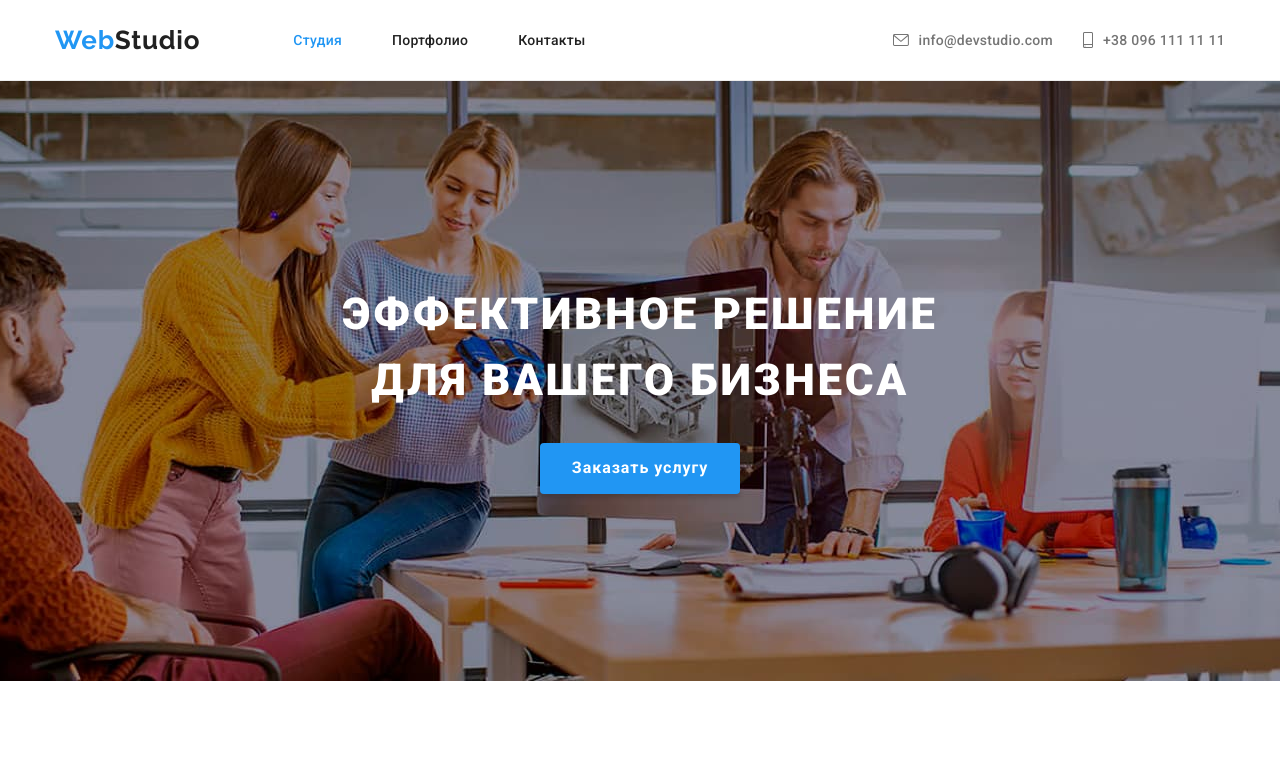
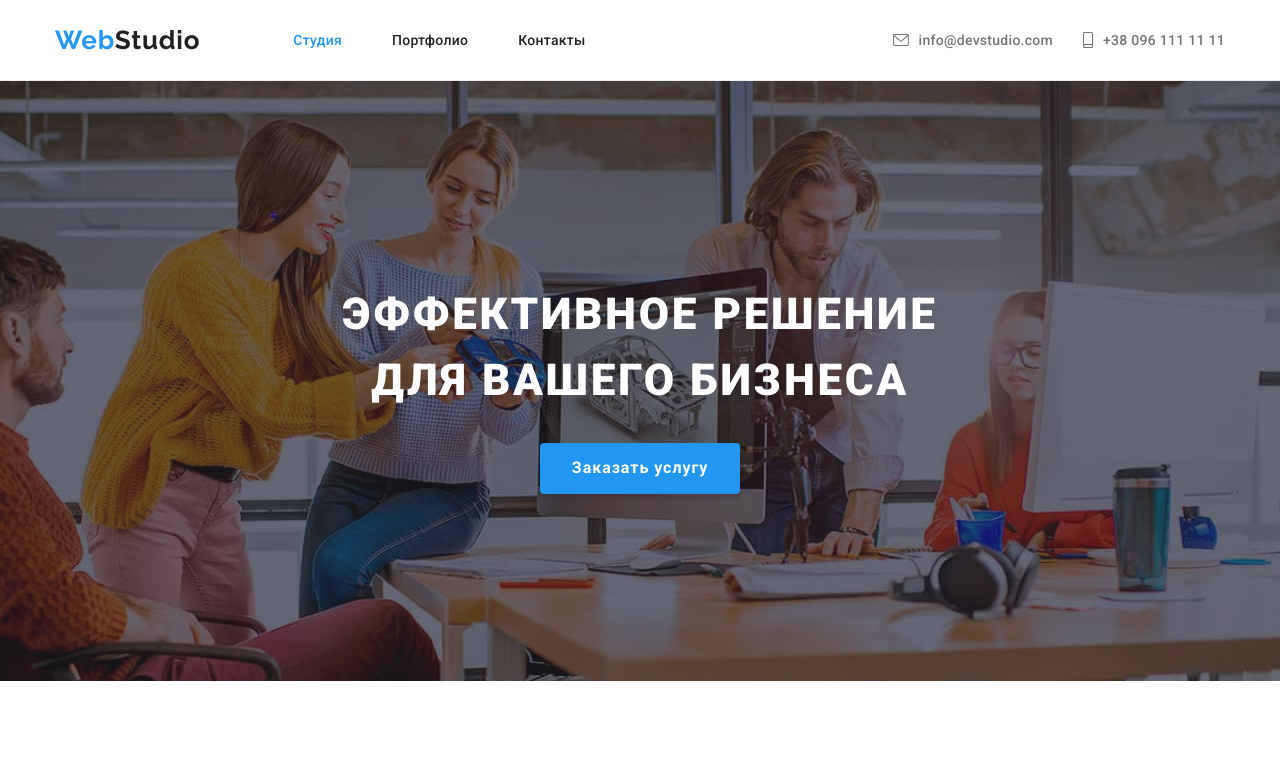
Before and after one commit to OleksiiWhite/goit-markup-hw-04, a plain HTML site: page index.html in a window 1280 px wide. Shown: the top 771 px of the page. Drawn offline with nearby package versions, Linux system fonts and the light colour scheme.

Commit message:
бекграунд для хироу

```diff
--- a/css/styles.css
+++ b/css/styles.css
@@ -88,8 +88,12 @@ body {
   margin-left: auto;
   margin-right: auto;
 
-  background: rgba(47, 48, 58, 0.4);
-  background-image: url('../images/imgbg.jpg');
+  background-image: linear-gradient(
+      to right,
+      rgba(47, 48, 58, 0.4),
+      rgba(47, 48, 58, 0.4)
+    ),
+    url('../images/imgbg.jpg');
   background-color: #c4c4c4;
 
   background-repeat: no-repeat;
@@ -523,6 +527,7 @@ body {
 
 .client .item-client:not(:last-child) {
   margin-right: 30px;
+  padding-bottom: 0;
 }
 
 .button-client {
```
